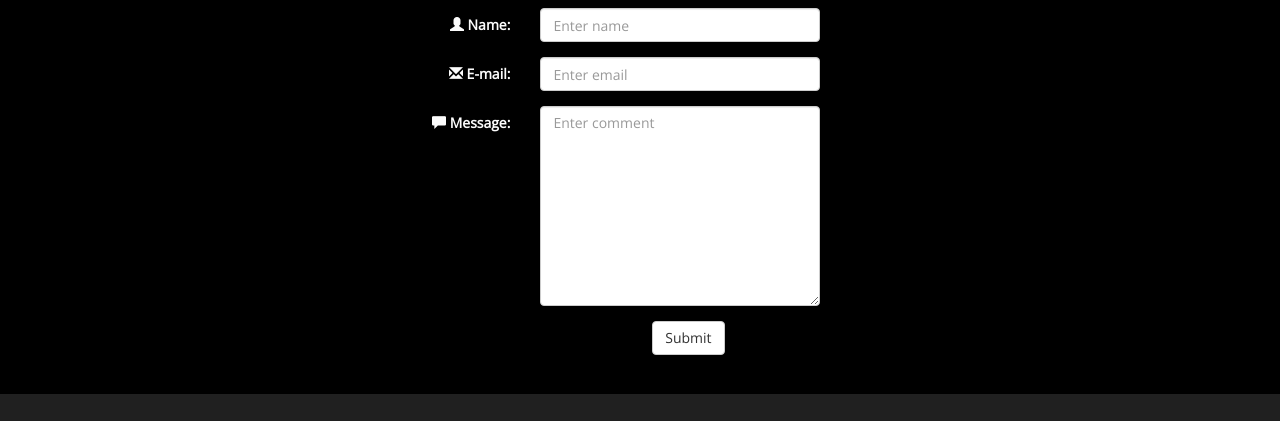
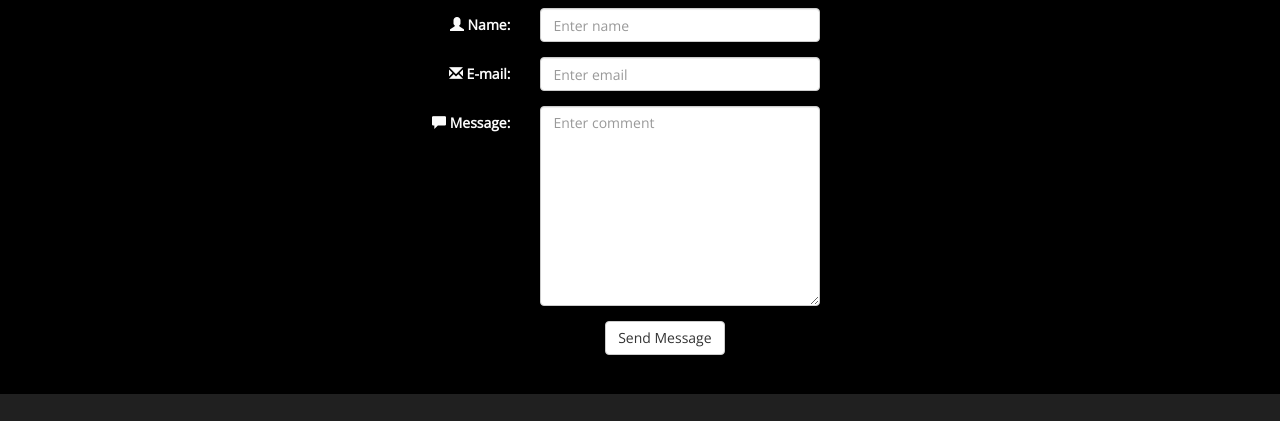
Before and after one commit to bonillamarkbrian/csp1, a plain HTML site: page aboutus.html in a window 1280 px wide. Shown: the part 632-1053 px from the top of the page. Drawn offline with nearby package versions, Linux system fonts and the light colour scheme.

Commit message:
Update aboutus.html

```diff
--- a/aboutus.html
+++ b/aboutus.html
@@ -162,7 +162,7 @@
       </div>
       <div class="form-group">
           <div class="col-sm-offset-2 col-sm-5">
-            <span class="pull-right"><button type="submit" class="btn btn-default">Submit</button></span>
+            <span class="pull-right"><button type="submit" class="btn btn-default">Send Message</button></span>
           </div>
       </div>
     </form>
```
